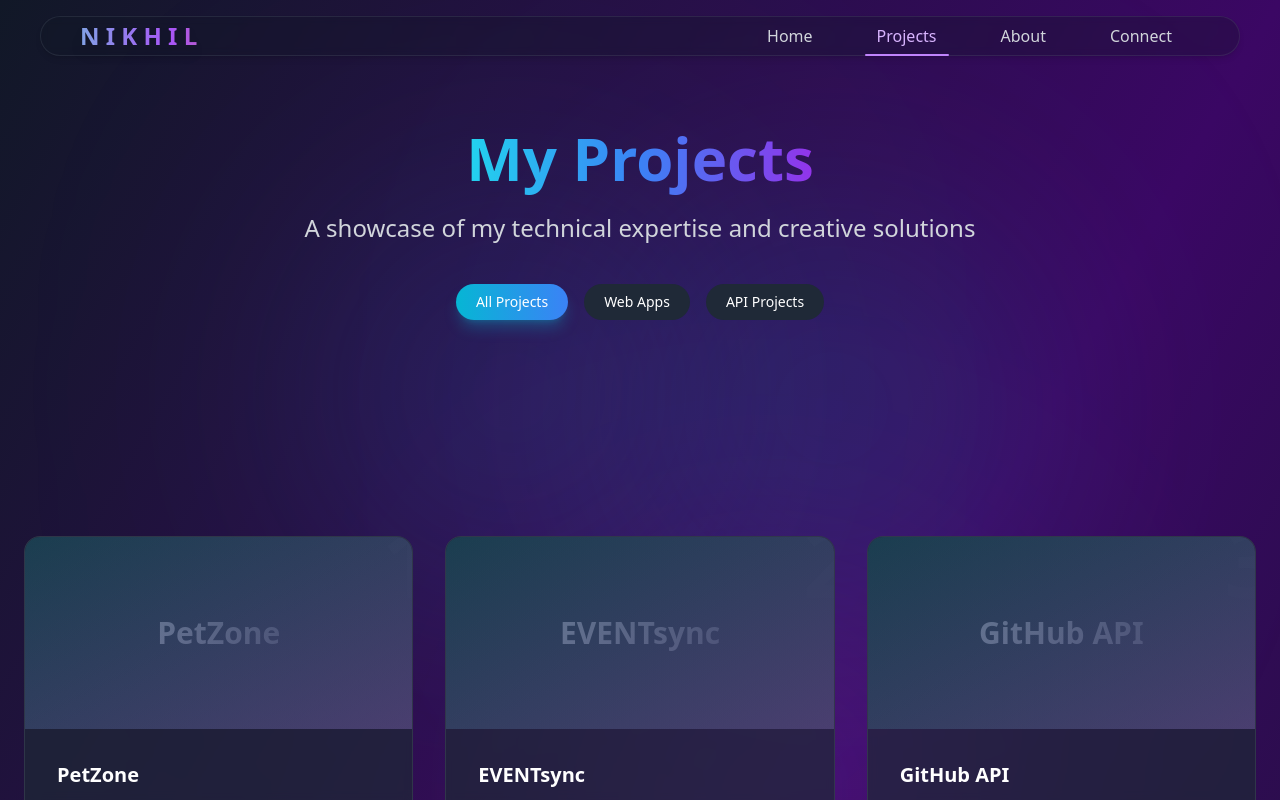
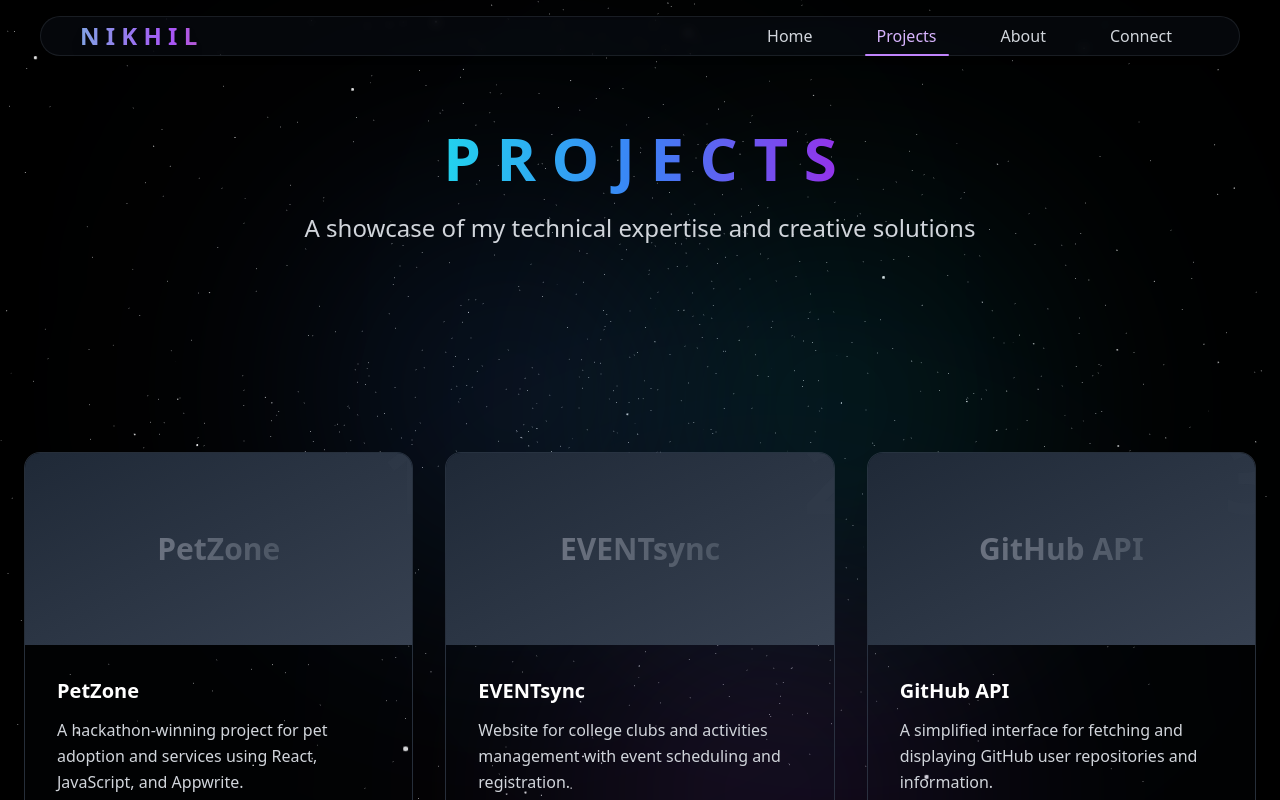
Before and after one commit to nikhil-rathour/portfolio, a React (Vite) app in the folder 01/: page /projects in a window 1280 px wide. Built offline with nearby package versions, Linux system fonts and the light colour scheme.

Commit message:
feat: update Projects component with improved styling and layout adjustments

```diff
--- a/01/src/components/Projects.jsx
+++ b/01/src/components/Projects.jsx
@@ -99,7 +99,7 @@ const Projects = () => {
   };
 
   return (
-    <div className="min-h-screen bg-gradient-to-br from-gray-900 via-purple-950 to-gray-900 text-white">
+    <div className=" text-white">
       {/* Decorative Elements */}
       <div className="fixed top-0 left-0 w-full h-full overflow-hidden pointer-events-none z-0">
         <div className="absolute top-1/4 left-1/4 w-96 h-96 bg-blue-500 rounded-full mix-blend-multiply filter blur-[128px] opacity-15 animate-blob"></div>
@@ -117,7 +117,7 @@ const Projects = () => {
         >
           <h1 className="text-4xl md:text-6xl font-bold mb-6">
             <span className="bg-clip-text text-transparent bg-gradient-to-r from-cyan-400 via-blue-500 to-purple-600">
-              My Projects
+              P R O J E C T S
             </span>
           </h1>
           <p className="text-xl md:text-2xl text-gray-300 mb-10 leading-relaxed">
@@ -125,43 +125,7 @@ const Projects = () => {
           </p>
 
           {/* Filter Buttons */}
-          <motion.div
-            initial={{ opacity: 0, y: 20 }}
-            animate={{ opacity: 1, y: 0 }}
-            transition={{ delay: 0.3, duration: 0.5 }}
-            className="flex flex-wrap justify-center gap-4 mb-12"
-          >
-            <button
-              onClick={() => setSelectedFilter('all')}
-              className={`px-5 py-2 rounded-full text-sm font-medium transition-all duration-300 ${
-                selectedFilter === 'all'
-                  ? 'bg-gradient-to-r from-cyan-500 to-blue-500 shadow-lg shadow-cyan-500/30'
-                  : 'bg-gray-800 hover:bg-gray-700'
-              }`}
-            >
-              All Projects
-            </button>
-            <button
-              onClick={() => setSelectedFilter('web')}
-              className={`px-5 py-2 rounded-full text-sm font-medium transition-all duration-300 ${
-                selectedFilter === 'web'
-                  ? 'bg-gradient-to-r from-cyan-500 to-blue-500 shadow-lg shadow-cyan-500/30'
-                  : 'bg-gray-800 hover:bg-gray-700'
-              }`}
-            >
-              Web Apps
-            </button>
-            <button
-              onClick={() => setSelectedFilter('api')}
-              className={`px-5 py-2 rounded-full text-sm font-medium transition-all duration-300 ${
-                selectedFilter === 'api'
-                  ? 'bg-gradient-to-r from-cyan-500 to-blue-500 shadow-lg shadow-cyan-500/30'
-                  : 'bg-gray-800 hover:bg-gray-700'
-              }`}
-            >
-              API Projects
-            </button>
-          </motion.div>
+
         </motion.div>
       </section>
 
@@ -179,11 +143,11 @@ const Projects = () => {
                 key={project.id}
                 variants={cardVariants}
                 whileHover="hover"
-                className="group bg-gray-800/70 backdrop-blur-sm border border-gray-700/70 rounded-2xl overflow-hidden flex flex-col h-full transform transition-all duration-500"
+                className="group bg-gray-800/5 backdrop-blur-2 border border-gray-700/70 rounded-2xl overflow-hidden flex flex-col h-full transform transition-all duration-500"
               >
                 <div className="relative h-48 overflow-hidden">
                   {/* Gradient overlay for project image */}
-                  <div className="absolute inset-0 bg-gradient-to-br from-cyan-600/20 to-purple-600/20 z-10 group-hover:opacity-70 transition-opacity duration-300"></div>
+                  <div className="absolute inset-0 bg-gradient-to-br from-cyan-600/2 to-purple-600/20 z-10 group-hover:opacity-70 transition-opacity duration-300"></div>
 
                   {/* Project number watermark */}
                   <div className="absolute -right-6 -top-6 text-8xl font-bold text-gray-700/20 group-hover:text-cyan-900/20 transition-colors duration-500">
@@ -231,16 +195,8 @@ const Projects = () => {
             ))}
           </motion.div>
 
-          {/* Empty state message if no projects match filter */}
-          {filteredProjects.length === 0 && (
-            <motion.div
-              initial={{ opacity: 0 }}
-              animate={{ opacity: 1 }}
-              className="text-center py-20"
-            >
-              <p className="text-xl text-gray-400">No projects found with the selected filter.</p>
-            </motion.div>
-          )}
+
+
         </div>
       </section>
 
@@ -252,13 +208,13 @@ const Projects = () => {
             whileInView={{ opacity: 1, y: 0 }}
             transition={{ duration: 0.7 }}
             viewport={{ once: true }}
-            className="bg-gradient-to-r from-gray-800/70 to-gray-900/70 backdrop-blur-md rounded-3xl p-12 border border-gray-700/50 shadow-2xl shadow-purple-900/10"
+            className="bg-gradient-to-r from-gray-800/7 to-gray-900/7 backdrop-blur-1 rounded-3xl p-12 border-solide "
           >
             <div className="flex flex-col md:flex-row items-center justify-between gap-10">
               <div className="md:w-2/3">
                 <h2 className="text-3xl md:text-4xl font-bold mb-6">
                   <span className="bg-clip-text text-transparent bg-gradient-to-r from-cyan-400 to-purple-500">
-                    Ready to bring your ideas to life?
+                    Ready to bring your ideas to reali?
                   </span>
                 </h2>
                 <p className="text-xl text-gray-300 mb-8 leading-relaxed">
@@ -270,7 +226,8 @@ const Projects = () => {
                 <motion.div>
                    <Link
                   to="/connect"
-                  className="inline-flex items-center px-6 py-3 bg-gradient-to-r from-cyan-500 to-blue-600 rounded-lg font-medium hover:shadow-lg hover:shadow-cyan-500/30 transition-all duration-300"
+                className="px-5 py-3 border border-cyan-400 text-cyan-400 rounded-lg font-medium hover:bg-cyan-400/10 hover:shadow-lg hover:shadow-cyan-500/20 transition-all duration-300 transform hover:-translate-y-1"
+
                 >
                   Let's Connect <span className="ml-2">→</span>
                 </Link>
```
